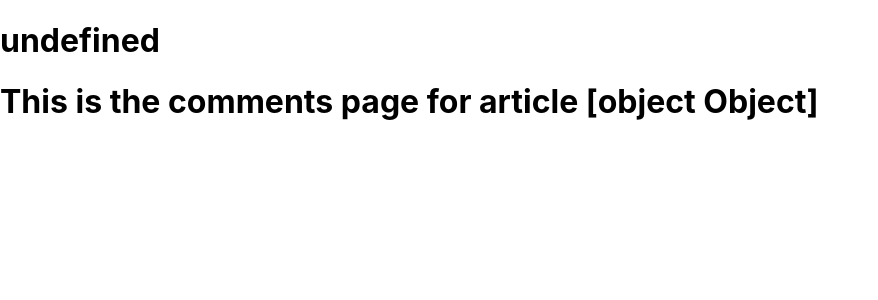
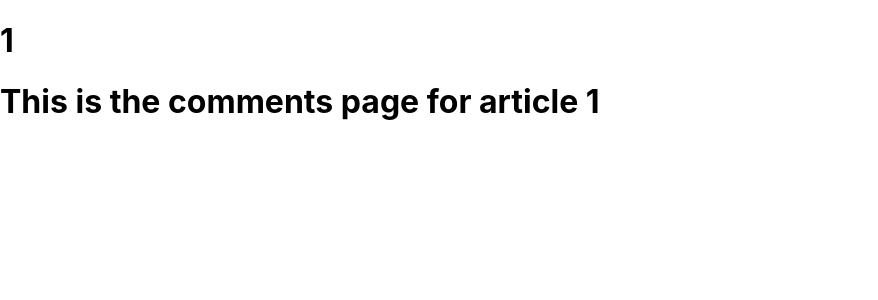
Before and after one commit to TurnerAndrew/hn-next, a Next.js app: page /comments/1 in a window 1280 px wide. Shown: the top 300 px of the page, without its empty margins (0-878 px from the left). Built offline with nearby package versions, Linux system fonts and the light colour scheme.

Commit message:
comments updated

```diff
--- a/components/Comments.js
+++ b/components/Comments.js
@@ -1,20 +1,22 @@
 import React from 'react'
+import { useRouter } from 'next/router'
+import { getComment } from '../functions/stories'
 
-const Comments = (articleId) => {
+const Comments = (comments) => {
+  const router = useRouter()
+  const articleId = router.query.id
+  console.log(comments)
     return (
         <div>
             <h1>{`This is the comments page for article ${articleId} `}</h1>
-
         </div>
     )
 }
 
 export default Comments
 
-export async function getServerSideProps(commentIds) {
-    const comments = getComments(commentIds)
-    console.log(comments)
-
+export async function getStaticProps(articleId) {
+    const comments = getComment(articleId)
     return {
       props: {
         comments
--- a/pages/comments/[id].js
+++ b/pages/comments/[id].js
@@ -5,7 +5,7 @@ import { getCommentIds } from '../../functions/stories'
 
 const comments = () => {
    const router = useRouter()
-   const {articleId} = router.query
+   const articleId = router.query.id
 
     return (
         <div>
@@ -16,13 +16,3 @@ const comments = () => {
 }
 
 export default comments
-
-// export const getServerSideProps = async (context) => {
-//     const commentIds = await getCommentIds()
-
-//     return {
-//         props: {
-//             commentIds
-//         }
-//     }
-// }
```
